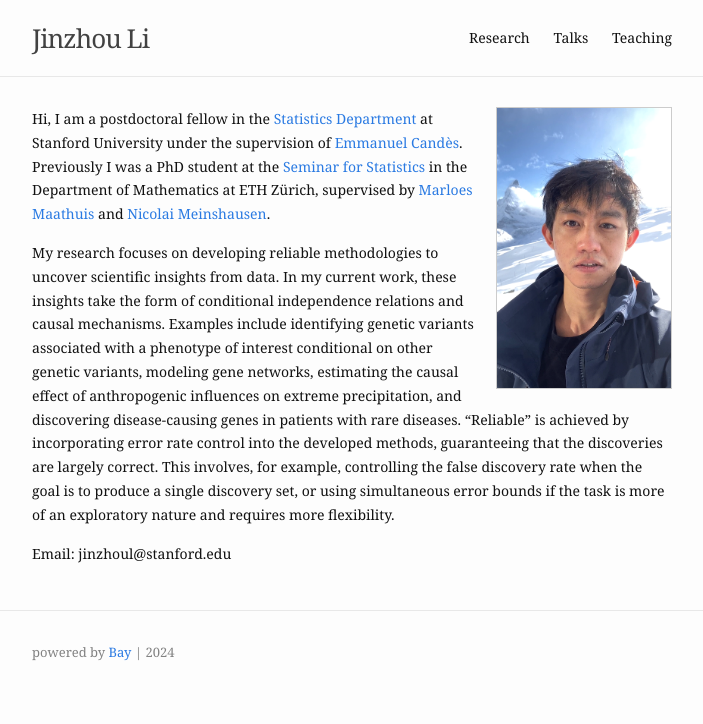
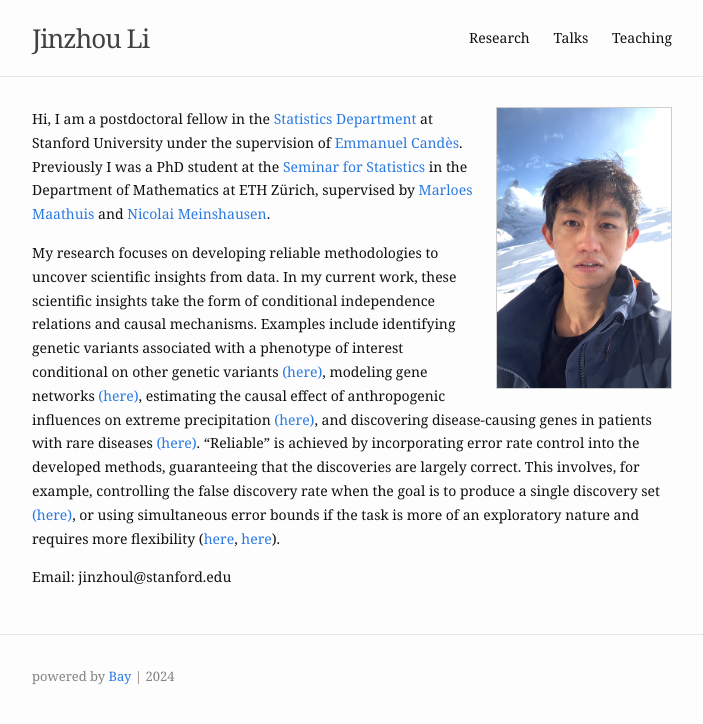
Before and after one commit to Jinzhou-Li/jinzhou-li.github.io, a Jekyll site: the page built from index.md, in a window 1280 px wide. Shown: the top 724 px of the page, without its empty margins (288-991 px from the left). Built offline with Jekyll 4.4.1, drawn with Linux system fonts in a browser that asks for light colours.

Commit message:
update web

```diff
--- a/index.md
+++ b/index.md
@@ -10,13 +10,13 @@ Previously I was a PhD student at the [Seminar for Statistics](https://math.ethz
 supervised by [Marloes Maathuis](https://sites.google.com/view/marloes-maathuis) and [Nicolai Meinshausen](https://stat.ethz.ch/~nicolai/).
 
 My research focuses on developing reliable methodologies to uncover scientific insights from data.
-In my current work, these insights take the form of conditional independence relations and causal mechanisms.
-Examples include identifying genetic variants associated with a phenotype of interest conditional on other genetic variants,
-modeling gene networks, estimating the causal effect of anthropogenic influences on extreme precipitation, and discovering disease-causing genes in patients
-with rare diseases.
+In my current work, these scientific insights take the form of conditional independence relations and causal mechanisms.
+Examples include identifying genetic variants associated with a phenotype of interest conditional on other genetic variants [(here)](https://academic.oup.com/jrsssb/article-abstract/86/4/966/7618756?redirectedFrom=fulltext),
+modeling gene networks [(here)](https://rss.onlinelibrary.wiley.com/doi/10.1111/rssb.12430), estimating the causal effect of anthropogenic influences on extreme precipitation [(here)](https://www.tandfonline.com/doi/full/10.1080/01621459.2023.2252141), and discovering disease-causing genes in patients
+with rare diseases [(here)](https://arxiv.org/abs/2410.12151).
 “Reliable” is achieved by incorporating error rate control into the developed methods, guaranteeing that the discoveries are largely correct.
-This involves, for example, controlling the false discovery rate when the goal is to produce a single discovery set, or using simultaneous error bounds
-if the task is more of an exploratory nature and requires more flexibility.
+This involves, for example, controlling the false discovery rate when the goal is to produce a single discovery set [(here)](https://rss.onlinelibrary.wiley.com/doi/10.1111/rssb.12430), or using simultaneous error bounds
+if the task is more of an exploratory nature and requires more flexibility ([here](https://academic.oup.com/jrsssb/article-abstract/86/4/966/7618756?redirectedFrom=fulltext), [here](https://arxiv.org/abs/2401.03834)).
 
 Email: jinzhoul@stanford.edu
 
```
